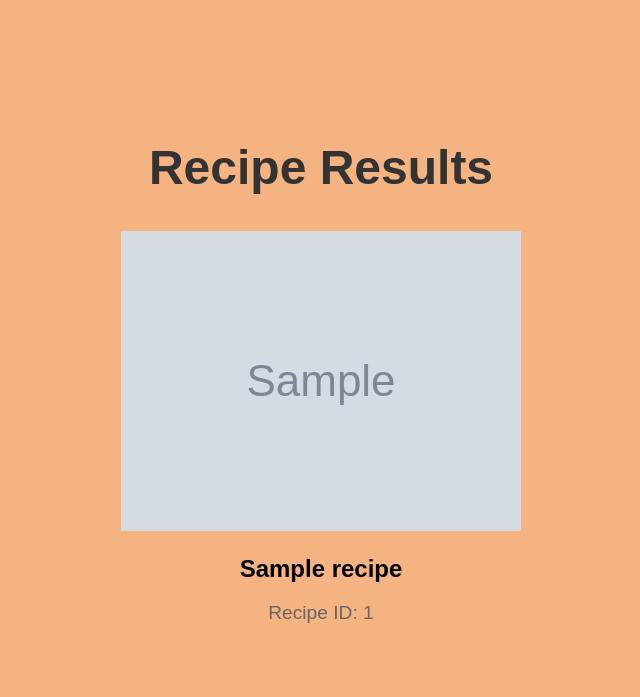
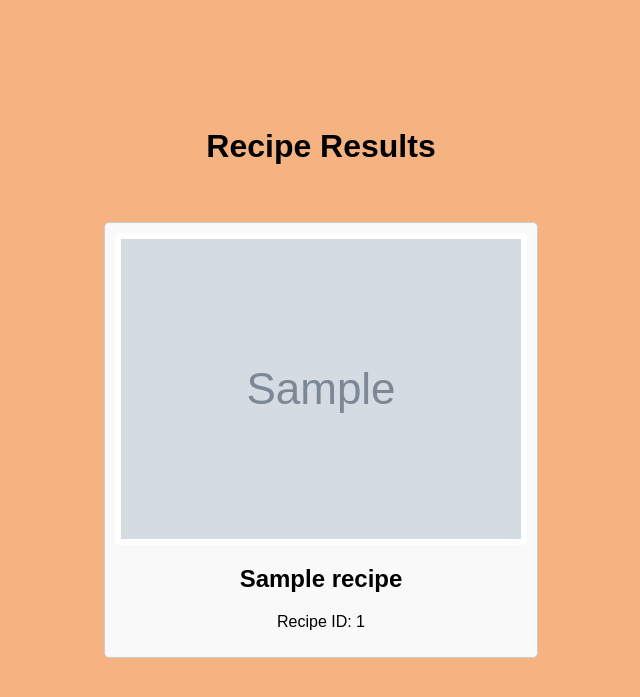
Before and after one commit to Harley2zazaa/Famous-Food_Finder, a Django app: template Famous_Food_Finder/myapp/templates/search_results.html in a window 1280 px wide. Shown: the top 697 px of the page, without its empty margins (319-959 px from the left). Run offline with Django 5.2, Linux system fonts and the light colour scheme; the template is opened without the code that fills it: most values are stand-ins (such as "Sample title", 1, 10 or a date in 2020); grey boxes marked "Sample" are stand-in pictures.

Commit message:
edited csss add whiteborder
if it work i guess

```diff
--- a/Famous_Food_Finder/myapp/static/css/resultstyle.css
+++ b/Famous_Food_Finder/myapp/static/css/resultstyle.css
@@ -21,43 +21,11 @@ body {
     align-items: center;
 }
 
-/* เมนูนำทาง */
-nav {
-    width: 100%;
-    background-color: #FAF5EF;
-    padding: 15px 0;
-    display: flex;
-    justify-content: center;
-    gap: 20px;
-    font-weight: bold;
-    font-size: 1.2em;
-}
-
-nav a {
-    color: #333;
-    text-decoration: none;
-}
-
-nav a:hover {
-    color: #E98D58; /* สีเน้นเมื่อชี้เมาส์ */
-}
-
 /* สไตล์ของเนื้อหาในหน้า */
 .content {
     width: 60%;
 }
 
-h1 {
-    font-size: 3em;
-    font-weight: bold;
-    margin: 0;
-    color: #333;
-}
-
-p {
-    font-size: 1.2em;
-    color: #666;
-}
 
 .result-text {
     display: inline-block; /* ทำให้ข้อความเป็นบล็อกเพื่อให้มีกรอบ */
@@ -74,3 +42,28 @@ p {
 .result-text:hover {
     border-color: yellow; /* เปลี่ยนกรอบเป็นสีเหลืองเมื่อชี้ */
 }
+
+.recipe-container {
+    margin-bottom: 20px;
+    padding: 10px;
+    border: 1px solid #ccc;
+    border-radius: 5px;
+    background-color: #f9f9f9;
+}
+.recipe-image {
+    display: block;
+    max-width: 100%;
+    height: auto;
+    margin-bottom: 10px;
+    border: 1px solid #ffffff; /* White border for image */
+    padding: 5px;
+    background-color: #ffffff; /* White background for border */
+    border-radius: 4px;
+}
+.recipe-title {
+    display: inline-block;
+    padding: 5px 10px;
+    border: 1px solid #ffffff;
+    background-color: #ffffff;
+    border-radius: 4px;
+}
```
